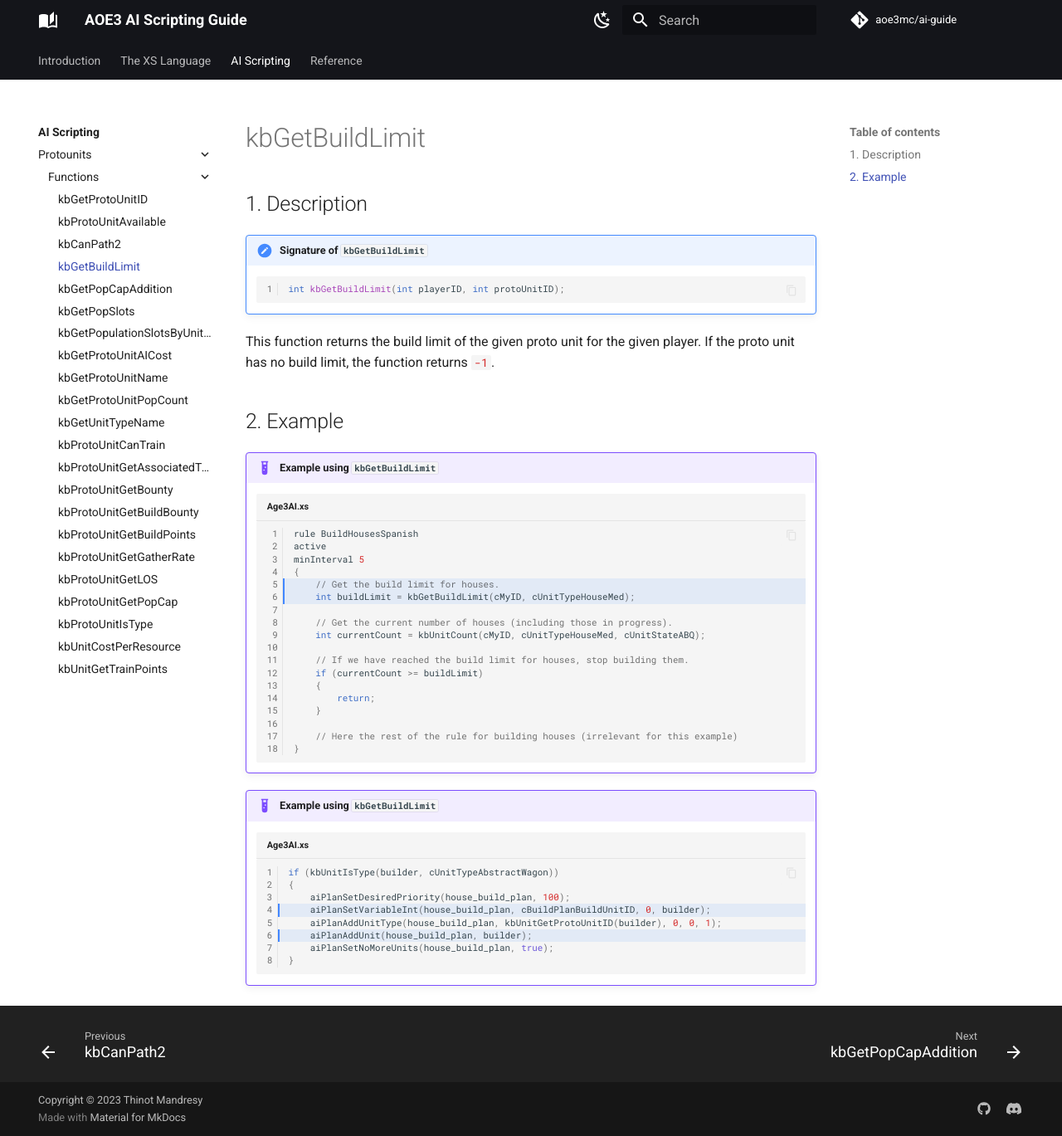
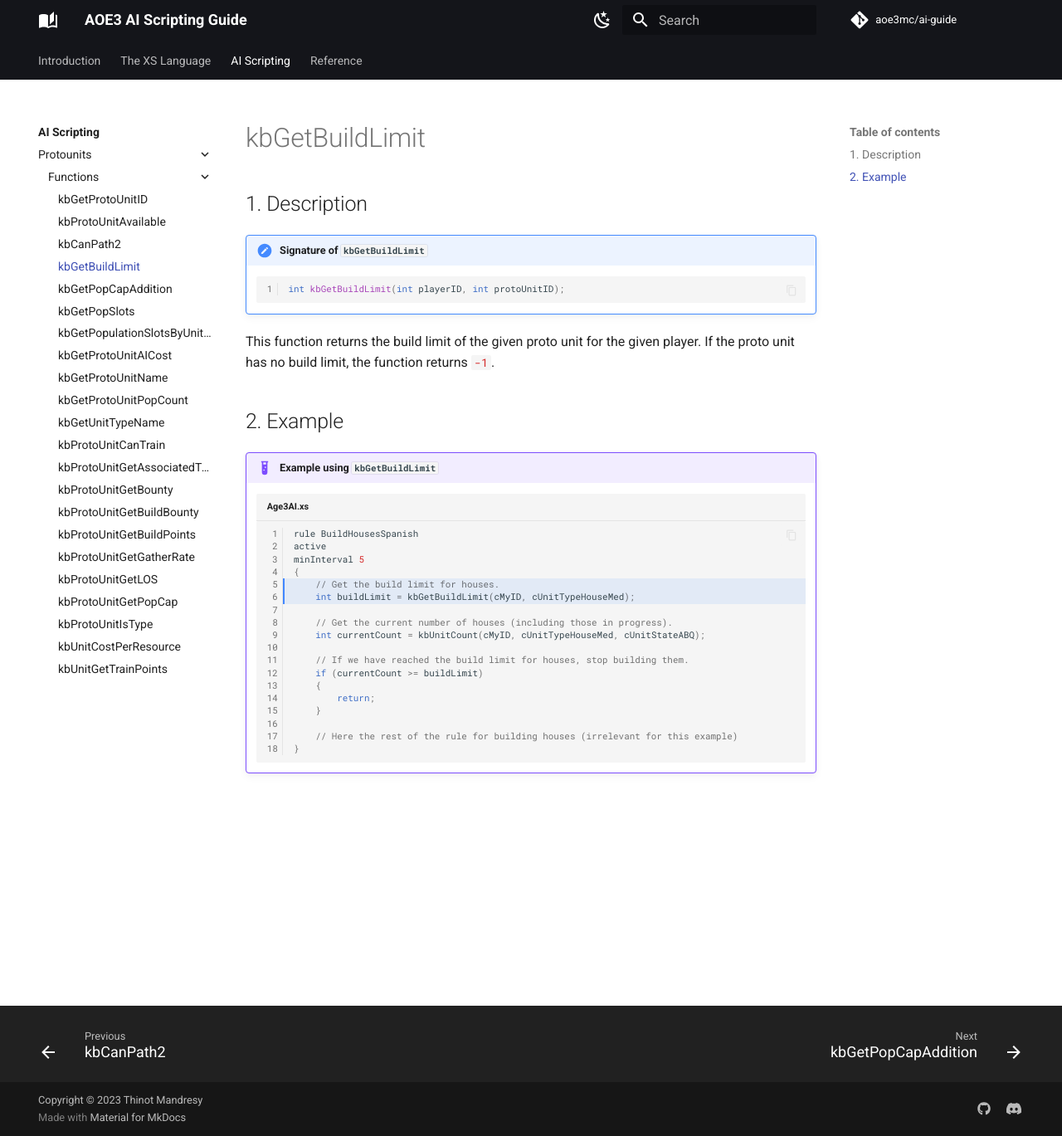
Before and after one commit to aoe3mc/ai-guide, an MkDocs documentation site: the page built from docs/ai/protounits/functions/kbGetBuildLimit.md, in a window 1280 px wide and 1369 px high. Shown: the whole window at 83% size. Built offline with MkDocs 1.6.1 and Material for MkDocs 9.7.7, drawn with Linux system fonts in a browser that asks for light colours; comment, search, counter and statistics services are not loaded.

Commit message:
Removed wrong example

````diff
--- a/docs/ai/protounits/functions/kbGetBuildLimit.md
+++ b/docs/ai/protounits/functions/kbGetBuildLimit.md
@@ -35,16 +35,3 @@ player. If the proto unit has no build limit, the function returns `#!cpp -1`.
         // Here the rest of the rule for building houses (irrelevant for this example)
     }
     ```
-
-!!! example "Example using `kbGetBuildLimit`"
-
-    ```cpp title="Age3AI.xs" hl_lines="4 6"
-    if (kbUnitIsType(builder, cUnitTypeAbstractWagon))
-    {
-        aiPlanSetDesiredPriority(house_build_plan, 100);
-        aiPlanSetVariableInt(house_build_plan, cBuildPlanBuildUnitID, 0, builder);
-        aiPlanAddUnitType(house_build_plan, kbUnitGetProtoUnitID(builder), 0, 0, 1);
-        aiPlanAddUnit(house_build_plan, builder);
-        aiPlanSetNoMoreUnits(house_build_plan, true);
-    }
-    ```
````
